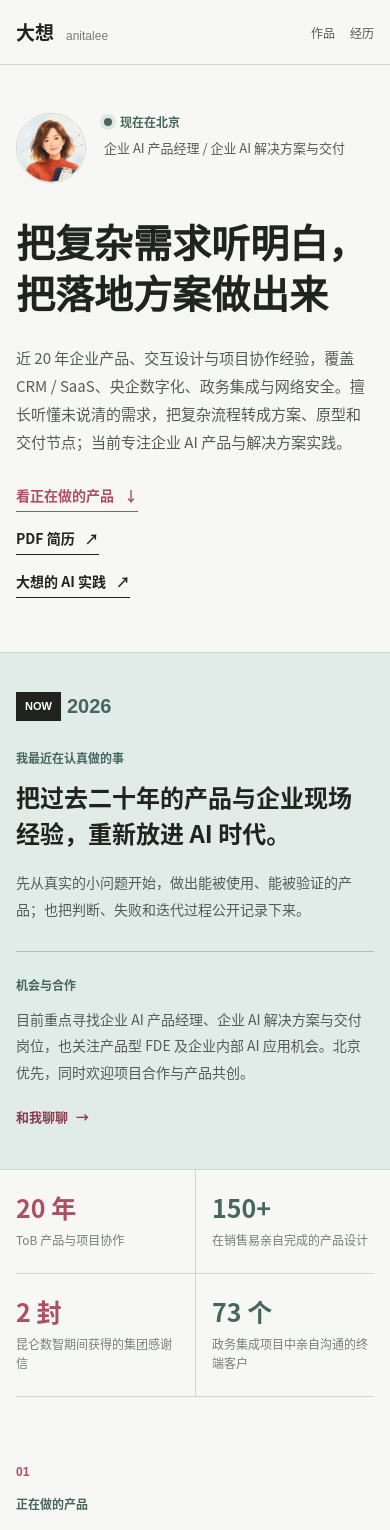
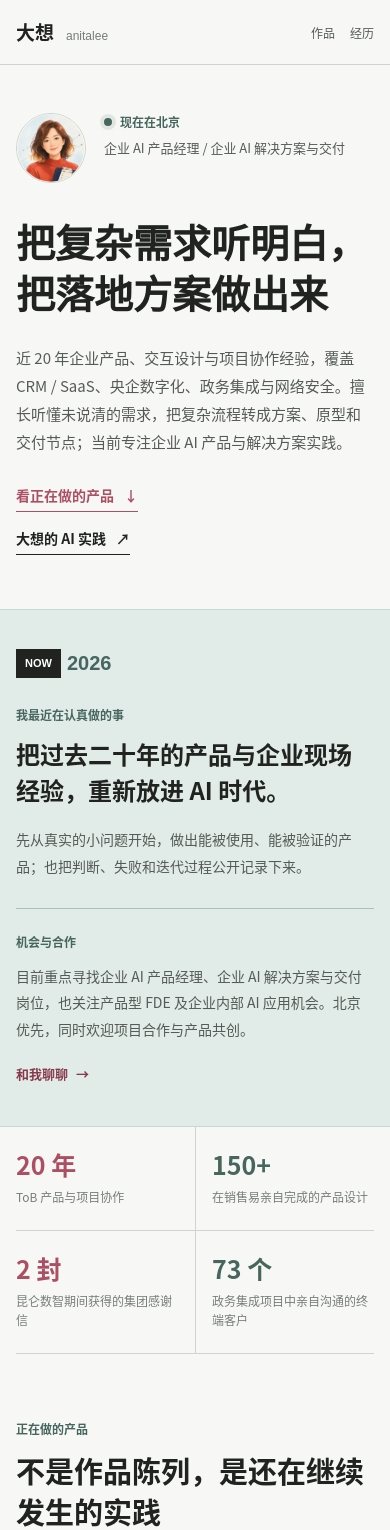
Before and after one commit to anitaleexiang0210/anitalee, a Next.js app: page / in a window 390 px wide. Shown: the top 1530 px of the page. Built offline with nearby package versions, Linux system fonts and the light colour scheme.

Commit message:
调整首页标题与信息层级

```diff
--- a/app/home.css
+++ b/app/home.css
@@ -137,7 +137,7 @@
 }
 
 .home-opening h1 {
-  max-width: 920px;
+  max-width: none;
   margin: 0;
   color: var(--home-ink);
   font-family: Inter, "PingFang SC", "Microsoft YaHei", sans-serif;
@@ -299,18 +299,7 @@
 }
 
 .home-section-heading {
-  display: grid;
-  grid-template-columns: 86px minmax(0, 1fr);
-  gap: 24px;
   margin-bottom: 60px;
-}
-
-.home-section-index {
-  margin: 5px 0 0;
-  color: var(--home-rose);
-  font-family: Arial, sans-serif;
-  font-size: 12px;
-  font-weight: 700;
 }
 
 .home-section-label {
@@ -502,10 +491,6 @@
 .home-method {
   background: var(--home-ink);
   color: var(--home-white);
-}
-
-.home-method .home-section-index {
-  color: #e9a6b4;
 }
 
 .home-method .home-section-label {
@@ -949,13 +934,7 @@
   }
 
   .home-section-heading {
-    grid-template-columns: 1fr;
-    gap: 14px;
     margin-bottom: 42px;
-  }
-
-  .home-section-index {
-    margin-top: 0;
   }
 
   .home-section-heading h2 {
--- a/app/page.tsx
+++ b/app/page.tsx
@@ -12,19 +12,16 @@ import {
 import "./home.css";
 
 function SectionHeading({
-  index,
   label,
   title,
   body,
 }: {
-  index: string;
   label: string;
   title: string;
   body?: string;
 }) {
   return (
     <div className="home-section-heading">
-      <p className="home-section-index">{index}</p>
       <div>
         <p className="home-section-label">{label}</p>
         <h2>{title}</h2>
@@ -67,9 +64,6 @@ export default function Home() {
 
         <div className="home-opening-links" aria-label="快速入口">
           <a href="#work">看正在做的产品 <span aria-hidden="true">↓</span></a>
-          <a href={contact.resumeHref} download="李想-企业AI产品与解决方案-一页简历-2026-08-16.pdf">
-            PDF 简历 <span aria-hidden="true">↗</span>
-          </a>
           <a href={contact.xiaohongshu} target="_blank" rel="noreferrer">
             大想的 AI 实践 <span aria-hidden="true">↗</span>
           </a>
@@ -108,7 +102,6 @@ export default function Home() {
 
       <section className="home-section home-shell" id="work">
         <SectionHeading
-          index="01"
           label="正在做的产品"
           title="不是作品陈列，是还在继续发生的实践"
           body="每个产品都从一个真实问题开始。这里保留它现在的状态、能用的入口和已经获得的证据。"
@@ -159,7 +152,6 @@ export default function Home() {
       <section className="home-section home-method" id="capabilities">
         <div className="home-shell">
           <SectionHeading
-            index="02"
             label="我怎样推进一件事"
             title="从听懂问题，到把它推到可以使用"
             body="技术会继续变化，但理解业务、做出判断、推动协作和验证结果，是我长期积累下来的工作方式。"
@@ -178,7 +170,6 @@ export default function Home() {
 
       <section className="home-section home-shell" id="experience">
         <SectionHeading
-          index="03"
           label="代表经历"
           title="一些真正改变了我工作方式的现场"
           body="不把所有公司铺成一张长简历，只留下最能说明产品判断、复杂业务与企业交付的几段经历。"
@@ -210,7 +201,6 @@ export default function Home() {
       <section className="home-section home-story" id="about">
         <div className="home-shell">
           <SectionHeading
-            index="04"
             label="走过的路"
             title="经历不算笔直，但它们最后汇到了一起"
             body="产品让我会梳理复杂问题，心理咨询训练让我更会倾听，商务与交付让我理解企业现场。"
```
